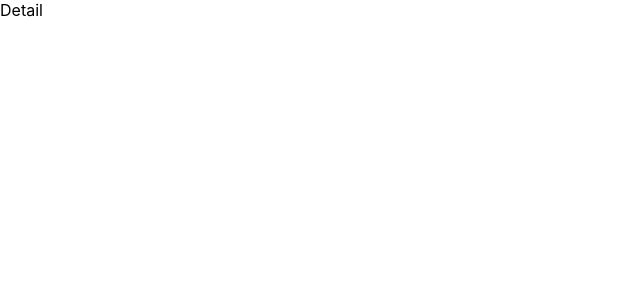
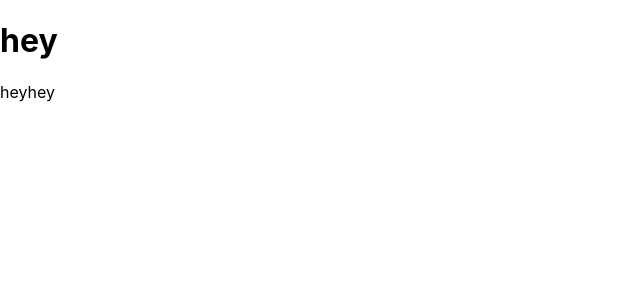
Before and after one commit to Peipay1030/HelloReact, a React app: page /todo/1 in a window 1280 px wide. Shown: the top 300 px of the page, without its empty margins (0-640 px from the left). Built offline with nearby package versions, Linux system fonts and the light colour scheme.

Commit message:
add:Detail Page

```diff
--- a/src/App.tsx
+++ b/src/App.tsx
@@ -6,7 +6,13 @@ import { ToastProvider } from "./useToast";
 import axios from "axios";
 import Detail from "./TaskDetail";
 import Home from "./TaskHome";
-import { Routes, Route, createBrowserRouter } from "react-router-dom";
+import {
+  Routes,
+  Route,
+  createBrowserRouter,
+  Outlet,
+  Link,
+} from "react-router-dom";
 import ReactDOM from "react-dom";
 import React from "react";
 
@@ -27,6 +33,10 @@ const parseTypetodos = (responsestatus: string): Todo[`status`] => {
 
 type status = {
   status: "todo" | "doing" | "done";
+};
+
+export const getContacts = (todos: Todo[], id: string) => {
+  return todos.find((todo) => todo.id === id);
 };
 
 const parseServerDataForFrontend = (response: any): Todo => {
@@ -167,6 +177,10 @@ const App = () => {
     console.log("ok");
   };
 
+  const handleClickDetailButton = (id: string) => {
+    return `https://localhost/todo/aaaa`;
+  };
+
   const tasklistTitle = "タスク一覧";
 
   const TaskListPage = () => {
@@ -184,10 +198,6 @@ const App = () => {
     );
   };
 
-  const handleClickDetailButton = (id: string) => {
-    return;
-  };
-
   /// TaskSubmitの引数onSubmitに関数onSubmitを与える
   /// TaskListの引数にそれぞれ定義したものを与える
 
--- a/src/ErrorMessage.tsx
+++ b/src/ErrorMessage.tsx
@@ -1,3 +1,3 @@
 export const ErrorMessage = ({ message }: { message: string }) => {
-  return <p style={{ color: 'red' }}>{message}</p>
-}
+  return <p style={{ color: "red" }}>{message}</p>;
+};
--- a/src/TaskDetail.tsx
+++ b/src/TaskDetail.tsx
@@ -1,7 +1,21 @@
-import { Todo } from "./schema";
+import React from "react";
+import type { FC } from "react";
+import { Form, useLoaderData, useParams } from "react-router-dom";
+import { type Todo } from "./schema";
+import type { LoaderFunction } from "react-router-dom";
+import { getContacts } from "./App";
 
-const Detail = () => {
-  return <div>Detail</div>;
+export const Detail: FC = () => {
+  const prams = useParams();
+  console.log(prams.id);
+  return (
+    <div>
+      <div>
+        <h1>hey</h1>
+        <div>heyhey</div>
+      </div>
+    </div>
+  );
 };
 
 export default Detail;
--- a/src/TaskHome.tsx
+++ b/src/TaskHome.tsx
@@ -8,9 +8,6 @@ const Home = () => {
         <li>
           <NavLink to={"todo"}>TodoList</NavLink>
         </li>
-        <li>
-          <NavLink to={"todo/:id"}>Detail</NavLink>
-        </li>
       </ul>
     </div>
   );
--- a/src/index.tsx
+++ b/src/index.tsx
@@ -3,7 +3,7 @@ import { render } from "react-dom";
 import { BrowserRouter as Router, Routes, Route } from "react-router-dom";
 import "./index.css";
 import App from "./App";
-import Detail from "./TaskDetail";
+import { Detail } from "./TaskDetail";
 import Home from "./TaskHome";
 
 const AppRouter = () => (
@@ -11,7 +11,7 @@ const AppRouter = () => (
     <Routes>
       <Route path="/" element={<Home />} />
       <Route path="/todo" element={<App />} />
-      <Route path="/todo/:id" element={<Detail />} />
+      <Route path="todo/:id" element={<Detail />}></Route>
     </Routes>
   </Router>
 );
--- a/src/taskList.tsx
+++ b/src/taskList.tsx
@@ -1,3 +1,4 @@
+import { NavLink } from "react-router-dom";
 import { TodoItem } from "./TodoItem";
 import { type Todo } from "./schema";
 
@@ -48,9 +49,7 @@ export const TaskList = ({
               >
                 Delete
               </button>
-              <button onClick={() => handleClickDetailButton(todo.id)}>
-                Detail
-              </button>
+              <NavLink to={`/todo/${todo.id}`}>Detail</NavLink>
             </div>
           ))}
         </div>
```
